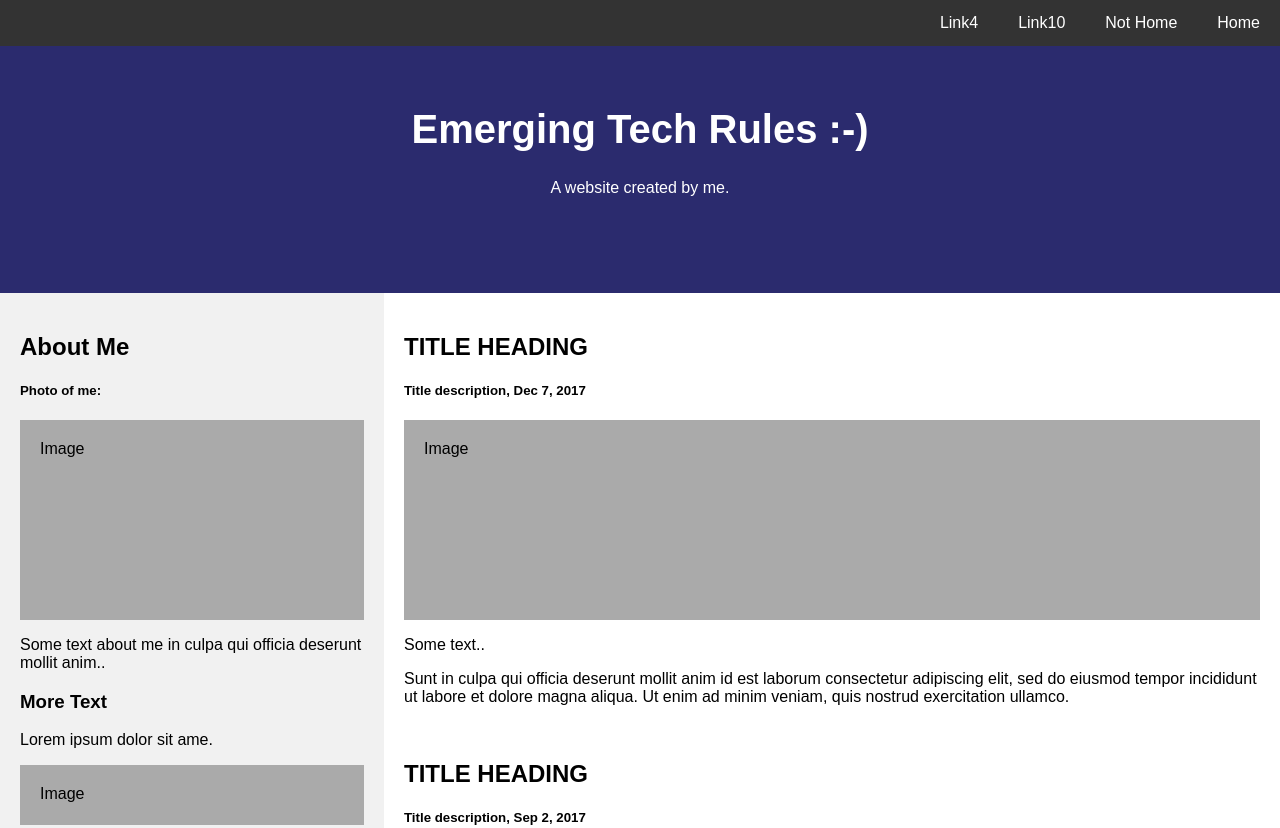
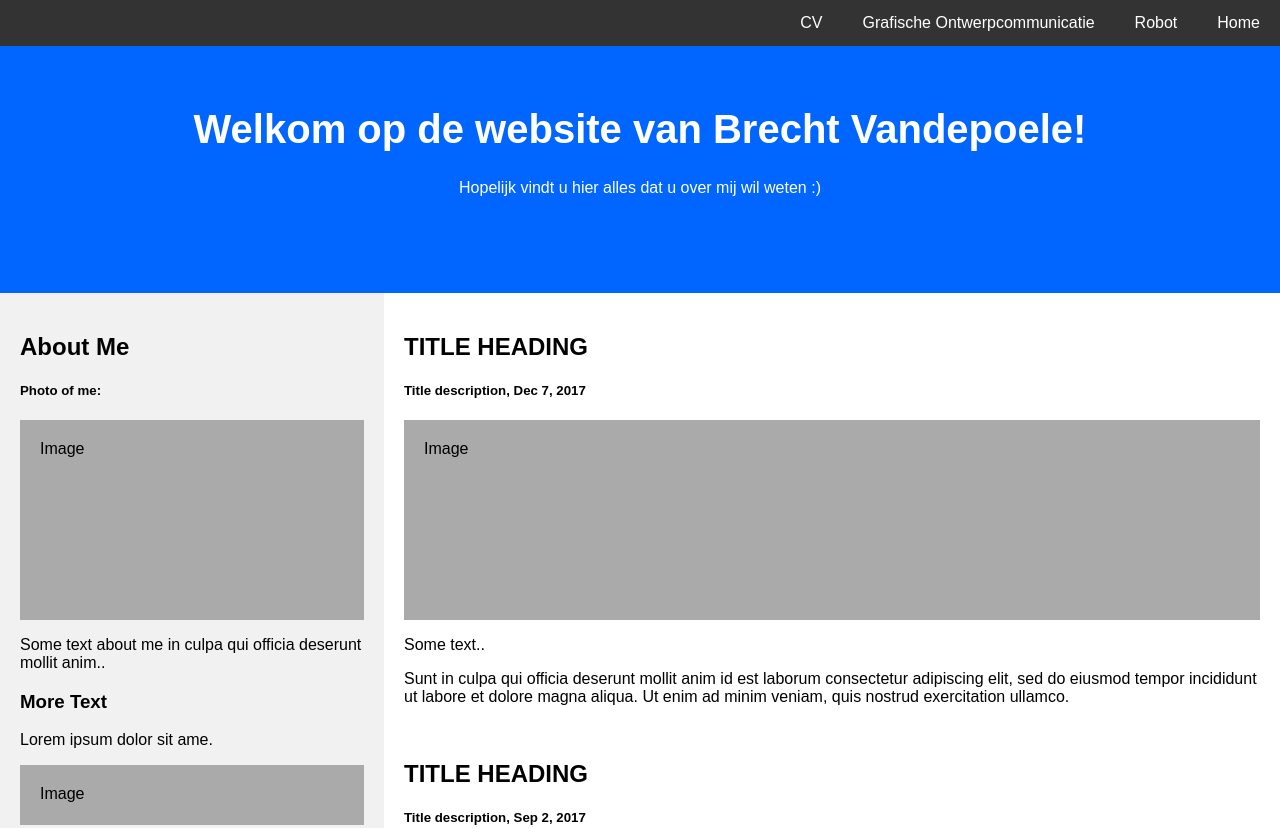
Before and after one commit to BrechtVdpoele/My_Website, a plain HTML site: page index.html in a window 1280 px wide. Shown: the top 828 px of the page. Drawn offline with Linux system fonts and the light colour scheme.

Commit message:
Change buttons

```diff
--- a/css/styles.css
+++ b/css/styles.css
@@ -12,7 +12,7 @@
   .header {
     padding: 80px;
     text-align: center;
-    background: #2b2b6e;
+    background: #0066ff;
     color: white;
   }
 
--- a/index.html
+++ b/index.html
@@ -13,14 +13,14 @@
 
     <div class="navbar">
         <a href="#">Home</a>
-        <a href="#">Not Home</a>
-        <a href="#">Link10</a>
-        <a href="#">Link4</a>
+        <a href="#">Robot</a>
+        <a href="#">Grafische Ontwerpcommunicatie</a>
+        <a href="#">CV</a>
     </div>
 
     <div class="header">
-        <h1>Emerging Tech Rules :-)</h1>
-        <p>A website created by me.</p>
+        <h1>Welkom op de website van Brecht Vandepoele!</h1>
+        <p>Hopelijk vindt u hier alles dat u over mij wil weten :)</p>
     </div>
 
 
```
